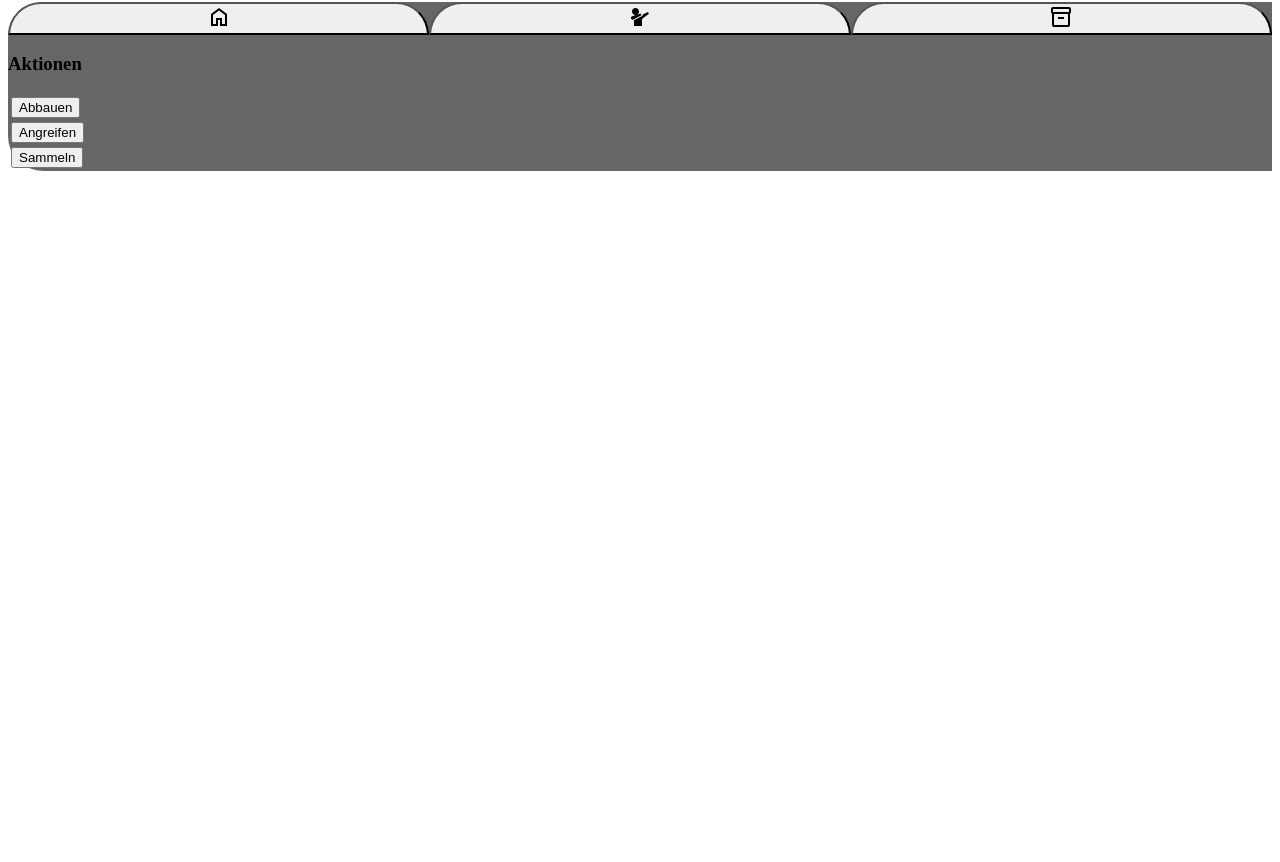
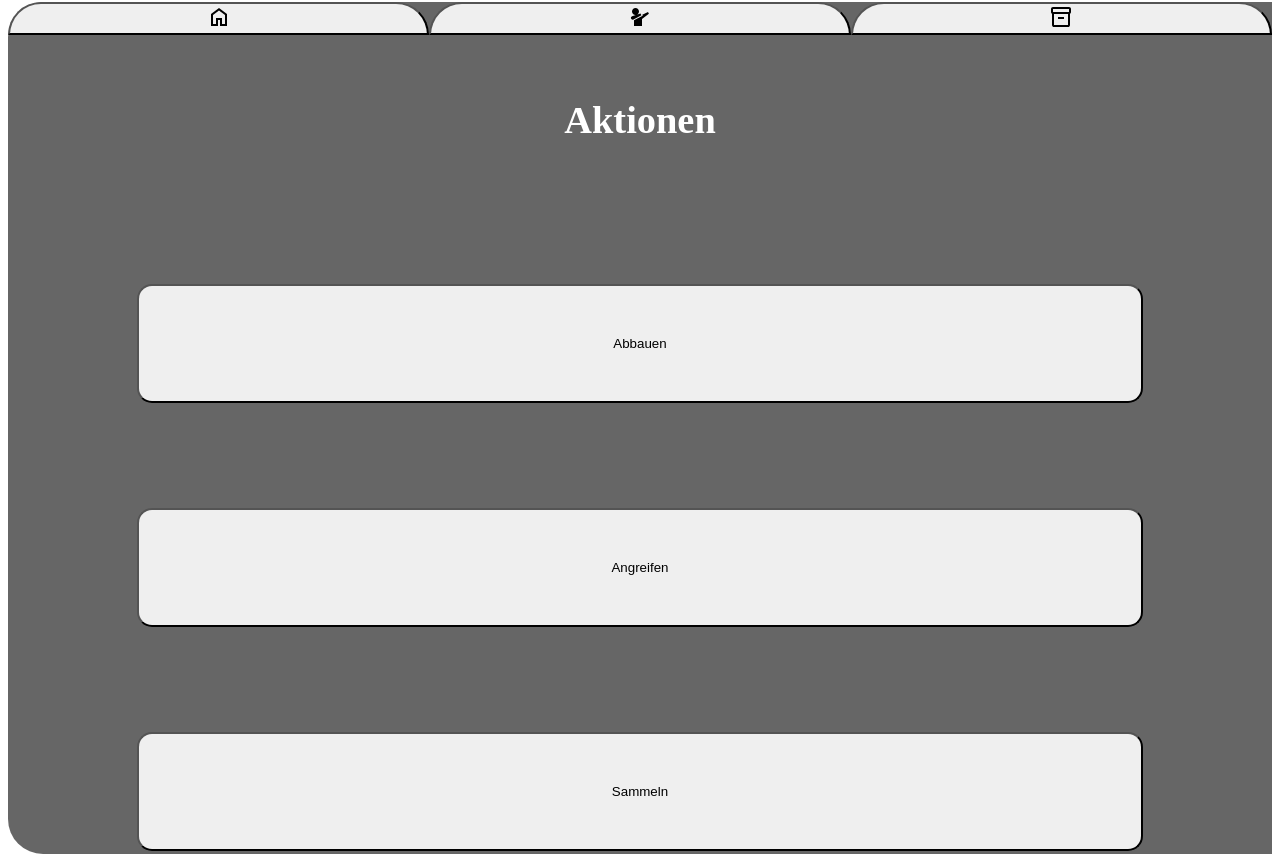
Before and after one commit to Jokel8/amibooWorld, a PHP site: page /GUI/Actionlist.html in a window 1280 px wide. Before the commit the page ends 171 px from the top, so only its background shows below. Run offline with PHP 8.4, Linux system fonts and the light colour scheme.

Commit message:
Update Actionlist

```diff
--- a/GUI/css/style.css
+++ b/GUI/css/style.css
@@ -21,17 +21,15 @@
     border-top-right-radius: 35px;
 }
 
-<<<<<<< HEAD
 #map{
     height: 100%;
     width: 100%;
-=======
+}
 #functioncontainer1 h3{
     text-align: center;
     font-size: 3vw;
     margin-top: 5%;
     color: white;;
->>>>>>> cde2cf4ea06e6082ee36c69ebe14d13a46df48b7
 }
 
 .tableb{
```
